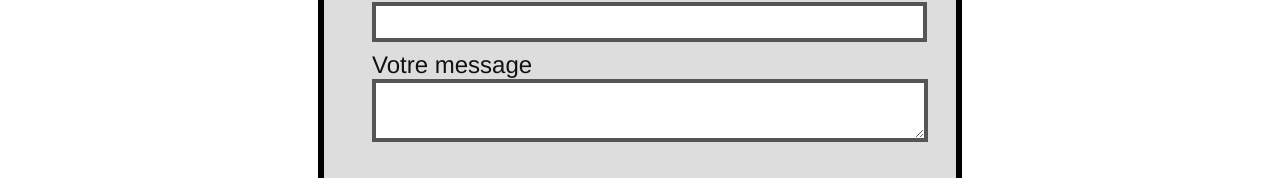
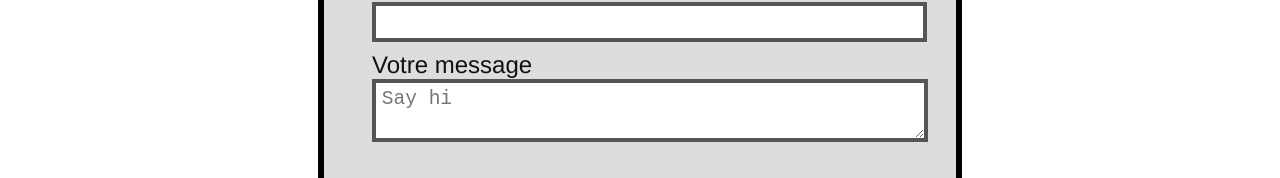
Before and after one commit to Rheor/portfolio, a Vue app in the folder front/: page /contact in a window 1280 px wide. Shown: the part 335-513 px from the top of the page. Built offline with nearby package versions, Linux system fonts and the light colour scheme.

Commit message:
Handle form validation.

```diff
--- a/front/src/views/Contact.vue
+++ b/front/src/views/Contact.vue
@@ -4,14 +4,28 @@
       <form
         action="https://formcarry.com/s/d0H_pd8yNa"
         method="POST"
-        accept-charset="UTF-8"
+        accept-charsetemail="UTF-8"
       >
         <label for="name">Nom, prénom ou pseudo</label><br />
-        <input type="text" id="name" name="name" /><br />
+        <input type="text" id="name" name="name" required /><br />
+
         <label for="email">Email</label><br />
-        <input type="text" id="email" name="email" /><br />
+        <input
+          type="text"
+          id="email"
+          name="email"
+          pattern="[^@ \t\r\n]+@[^@ \t\r\n]+\.[^@ \t\r\n]+"
+          required
+        /><br />
+
         <label for="message">Votre message</label><br />
-        <textarea id="message" name="message"></textarea>
+        <textarea
+          id="message"
+          name="message"
+          placeholder="Say hi"
+          required
+        ></textarea>
+
         <input type="submit" value="Envoyer" />
       </form>
     </div>
```
